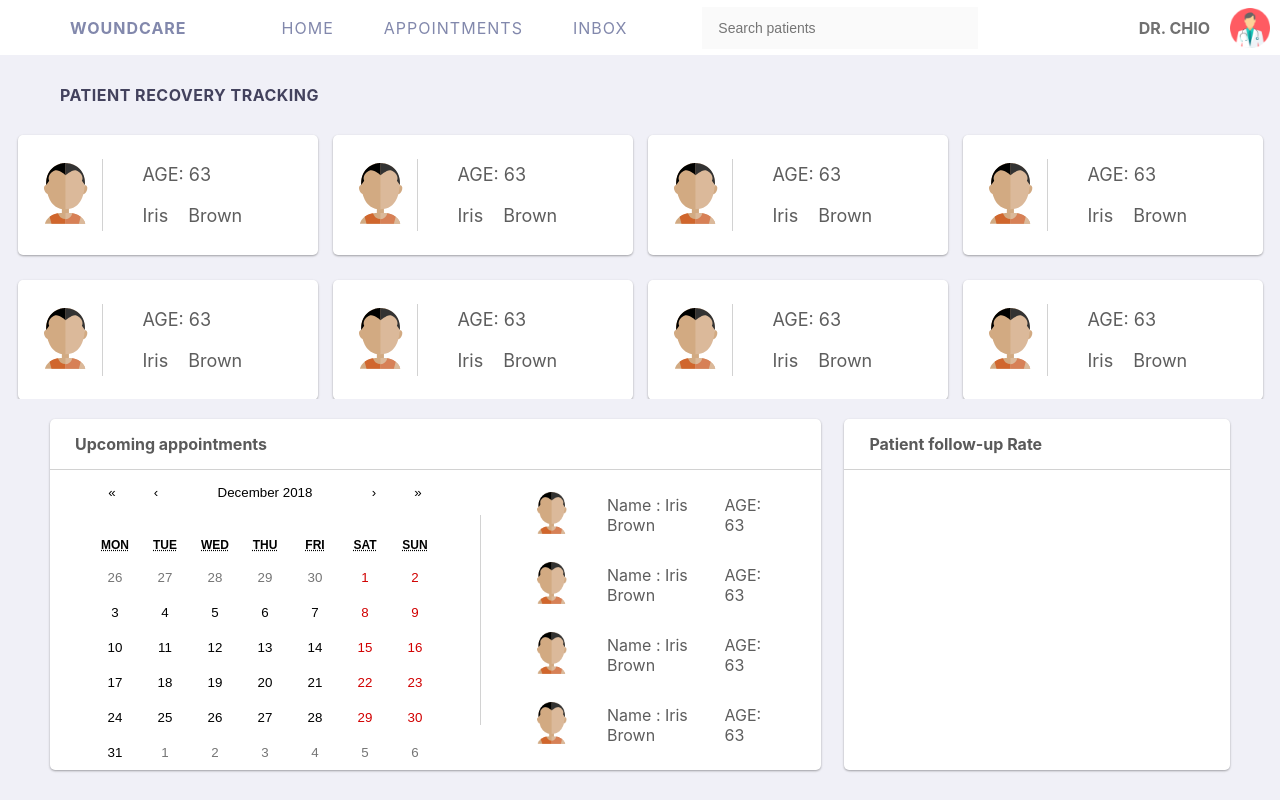
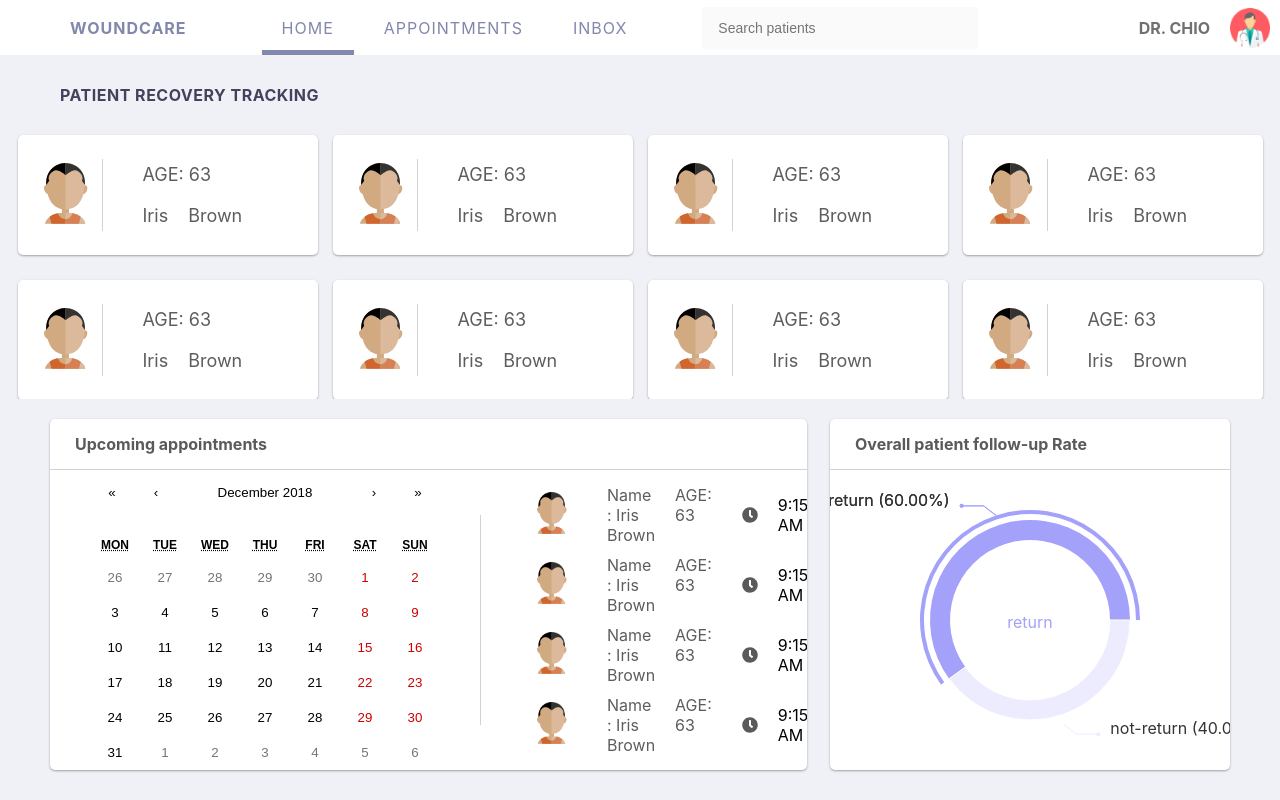
Before and after one commit to Sachinx0e/WoundCare-Frontend, a React (Create React App) app: page /#/ in a window 1280 px wide. Built offline with nearby package versions, Linux system fonts and the light colour scheme.

Commit message:
Added return rate chart

```diff
--- a/package.json
+++ b/package.json
@@ -3,6 +3,9 @@
   "version": "0.1.0",
   "private": true,
   "dependencies": {
+    "@fortawesome/fontawesome-svg-core": "^1.2.8",
+    "@fortawesome/free-solid-svg-icons": "^5.5.0",
+    "@fortawesome/react-fontawesome": "^0.1.3",
     "aphrodite": "^2.2.3",
     "react": "^16.6.3",
     "react-calendar": "^2.17.5",
--- a/src/components/Navbar.js
+++ b/src/components/Navbar.js
@@ -25,7 +25,7 @@ class Navbar extends Component {
                             HOME
                         </div>
 
-                        <div className={css(styles.headerSelectionBar)} />
+                        <div className={css(this.getHeaderSelectioIndicatorCss(0))} />
                     </div>
 
                     <div id="Appointments" className={css(styles.headerItem)}>
@@ -36,7 +36,7 @@ class Navbar extends Component {
                            APPOINTMENTS
                        </div>
 
-                       <div className={css(styles.headerSelectionBar)} >
+                       <div className={ css(this.getHeaderSelectioIndicatorCss(1))} >
 
                        </div>
                    </div>
@@ -48,7 +48,7 @@ class Navbar extends Component {
                            INBOX
                        </div>
 
-                       <div className={css(styles.headerSelectionBar)} >
+                       <div className={css(this.getHeaderSelectioIndicatorCss(2))} >
 
                        </div>
                    </div>
@@ -72,9 +72,21 @@ class Navbar extends Component {
         );
     }
 
+    getHeaderSelectioIndicatorCss = (index) => {
+        if(this.props.selectedTab === index){
+            return [styles.headerSelectionBar,styles.visible];
+        }else{
+            return [styles.headerSelectionBar]
+        }
+    }
+
 }
 
 export default Navbar;
+
+Navbar.defaultProps = {
+    selectedTab: 0
+}
 
 const styles = StyleSheet.create({
     header : {
@@ -140,6 +152,10 @@ const styles = StyleSheet.create({
         visibility: "hidden"
     },
 
+    visible : {
+        visibility : "visible"
+    },
+
     profileContainer: {
         display: "flex",
         flexDirection: "row",
--- a/src/components/PatientReturnRate.js
+++ b/src/components/PatientReturnRate.js
@@ -1,24 +1,77 @@
 import React, { Component } from 'react';
 import { StyleSheet, css } from 'aphrodite';
+import { PieChart, Pie, Sector, Cell } from 'recharts';
 
 class PatientReturnRate extends Component {
+
+    constructor(props){
+        super(props)
+        this.state = {
+            activeIndex: 0
+        }
+    }
 
     render(){
         return (
             <div id="patient_return_rate_container" className={css(styles.returnRateContainer, styles.card)}  >
                 <div className={css(styles.card_label)}>
-                    Patient follow-up Rate
+                    Overall patient follow-up Rate
                 </div>
 
                 <div className={css(styles.seperator)} />
 
                 <div className={css(styles.chartContainer)} >
-
+                    <PieChart
+                            width={400}
+                            height={300}
+                            className={css(styles.chart)}
+                            >
+                            <Pie
+                                activeIndex={this.state.activeIndex}
+                                activeShape={renderActiveShape}
+                                data={this.getReturnRateData()}
+                                innerRadius={80}
+                                outerRadius={100}
+                                fill="#8884d8"
+                                label={renderLabel}
+                                labelLine={false}
+                                nameKey={"name"}
+                                dataKey={"count"}
+                                onMouseEnter={this.onPieEnter}
+                                onClick={this.onPieClick}
+                            >
+                            {
+                               this.getReturnRateData().map((entry, index) => <Cell fill={entry.color} label={entry.label} />)
+                            }
+                        </Pie>
+                    </PieChart>
                 </div>
 
             </div>
         );
     }
+
+    getReturnRateData = () => {
+        return [
+            {
+                label : "return",
+                color : "#A4A1FB",
+                count : 60
+            },
+            {
+                label : "not-return",
+                color : "#EDECFE",
+                count: 40
+            }
+        ]
+    }
+
+    onPieEnter = (data, index) => {
+        this.setState({
+            activeIndex: index,
+        });
+    }
+
 }
 
 export default PatientReturnRate;
@@ -61,5 +114,76 @@ const styles = StyleSheet.create({
         height: 300
     },
 
+    chart : {
+        margin: "auto"
+    }
 
-})
+});
+
+const renderLabel = (props) => {
+    const RADIAN = Math.PI / 180;
+    const { cx, cy, midAngle, outerRadius,
+      fill, payload, percent } = props;
+    const sin = Math.sin(-RADIAN * midAngle);
+    const cos = Math.cos(-RADIAN * midAngle);
+    const sx = cx + (outerRadius + 10) * cos;
+    const sy = cy + (outerRadius + 10) * sin;
+    const mx = cx + (outerRadius + 50) * cos;
+    const my = cy + (outerRadius + 20) * sin;
+    const ex = mx + (cos >= 0 ? 1 : -1) * 22;
+    const ey = my;
+    const textAnchor = cos >= 0 ? 'start' : 'end';
+
+    return (
+      <g className={css(styles.hover)} >
+
+
+        <path d={`M${sx},${sy}L${mx},${my}L${ex},${ey}`} stroke={fill} fill="none"/>
+        <circle cx={ex} cy={ey} r={2} fill={fill} stroke="none"/>
+        <text x={ex + (cos >= 0 ? 1 : -1) * 12} y={ey} textAnchor={textAnchor} fill="#333">{`${payload.label} (${(percent * 100).toFixed(2)}%)`}</text>
+      </g>
+    );
+};
+
+
+const renderActiveShape = (props) => {
+    const RADIAN = Math.PI / 180;
+    const { cx, cy, midAngle, innerRadius, outerRadius, startAngle, endAngle,
+      fill, payload, percent } = props;
+    const sin = Math.sin(-RADIAN * midAngle);
+    const cos = Math.cos(-RADIAN * midAngle);
+    const sx = cx + (outerRadius + 10) * cos;
+    const sy = cy + (outerRadius + 10) * sin;
+    const mx = cx + (outerRadius + 50) * cos;
+    const my = cy + (outerRadius + 20) * sin;
+    const ex = mx + (cos >= 0 ? 1 : -1) * 22;
+    const ey = my;
+    const textAnchor = cos >= 0 ? 'start' : 'end';
+
+    return (
+      <g className={css(styles.hover)} >
+        <text x={cx} y={cy} dy={8} textAnchor="middle" fill={fill}>{payload.label}</text>
+        <Sector
+          cx={cx}
+          cy={cy}
+          innerRadius={innerRadius}
+          outerRadius={outerRadius}
+          startAngle={startAngle}
+          endAngle={endAngle}
+          fill={fill}
+        />
+        <Sector
+          cx={cx}
+          cy={cy}
+          startAngle={startAngle}
+          endAngle={endAngle}
+          innerRadius={outerRadius + 6}
+          outerRadius={outerRadius + 10}
+          fill={fill}
+        />
+        <path d={`M${sx},${sy}L${mx},${my}L${ex},${ey}`} stroke={fill} fill="none"/>
+        <circle cx={ex} cy={ey} r={2} fill={fill} stroke="none"/>
+        <text x={ex + (cos >= 0 ? 1 : -1) * 12} y={ey} textAnchor={textAnchor} fill="#333">{`${payload.label} (${(percent * 100).toFixed(2)}%)`}</text>
+      </g>
+    );
+};
--- a/src/components/UpcomingAppointments.js
+++ b/src/components/UpcomingAppointments.js
@@ -1,6 +1,8 @@
 import React, { Component } from 'react';
 import { StyleSheet, css } from 'aphrodite';
 import Calendar from 'react-calendar';
+import { FontAwesomeIcon } from '@fortawesome/react-fontawesome'
+import { faClock } from '@fortawesome/free-solid-svg-icons'
 
 class UpcomingAppointments extends Component {
 
@@ -63,11 +65,13 @@ class UpcomingAppointments extends Component {
                     <div className={css(styles.label)} >
                         AGE:  63
                     </div>
+                </div>
 
-                    <div className={css(styles.timeContainer)} >
-
+                <div className={css(styles.timeContainer)} >
+                    <FontAwesomeIcon icon={faClock} className={css(styles.icon)}/>
+                    <div className={css(styles.timeLabel)} >
+                        9:15 AM
                     </div>
-
                 </div>
 
             </div>
@@ -178,7 +182,7 @@ const styles = StyleSheet.create({
         alignItems: "center",
         height: 50,
         ":hover": {
-            backgroundColor: "#eaeaeae8"
+            backgroundColor: "#fafafae8"
         },
         paddingTop: 10,
         paddingBottom: 10,
@@ -209,9 +213,26 @@ const styles = StyleSheet.create({
     },
 
     timeContainer: {
+        display: "flex",
+        flexDirection: "row",
         marginLeft: "auto",
-        marginRight: 20
-    }
+        marginRight: 20,
+        alignItems: "center"
+    },
+
+    timeLabel: {
+        marginLeft: 10
+    },
+
+    icon: {
+        marginLeft: 10,
+        marginRight: 10,
+        color: "#5a5a5aff",
+        ":hover": {
+            cursor: "pointer",
+            color: "#006bcfff"
+        }
+    },
 
 
 })
```
Also changed, not shown: src/pages/Homepage.js (+2 -9 lines), 1 other file (tests, documents, lock files or other folders).
